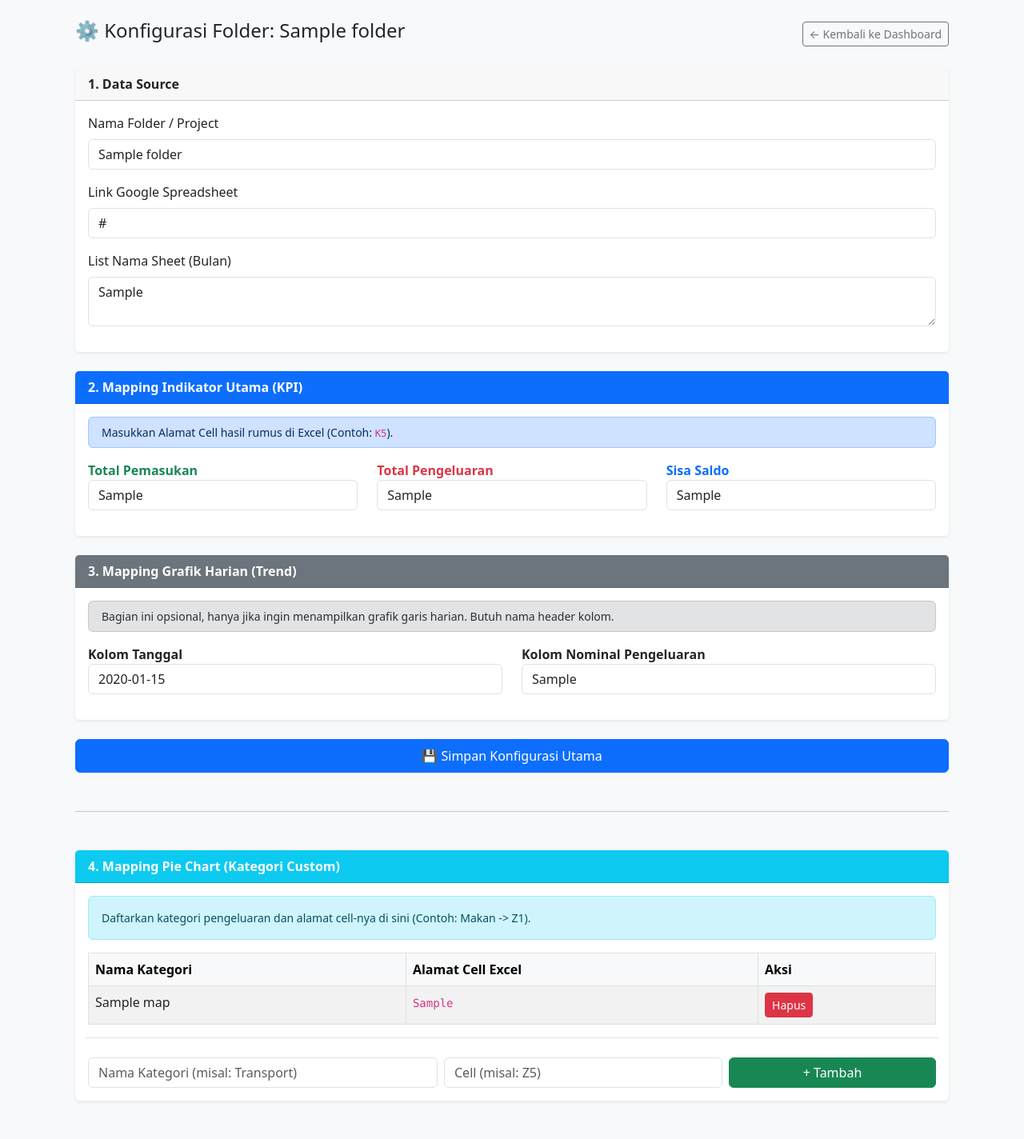
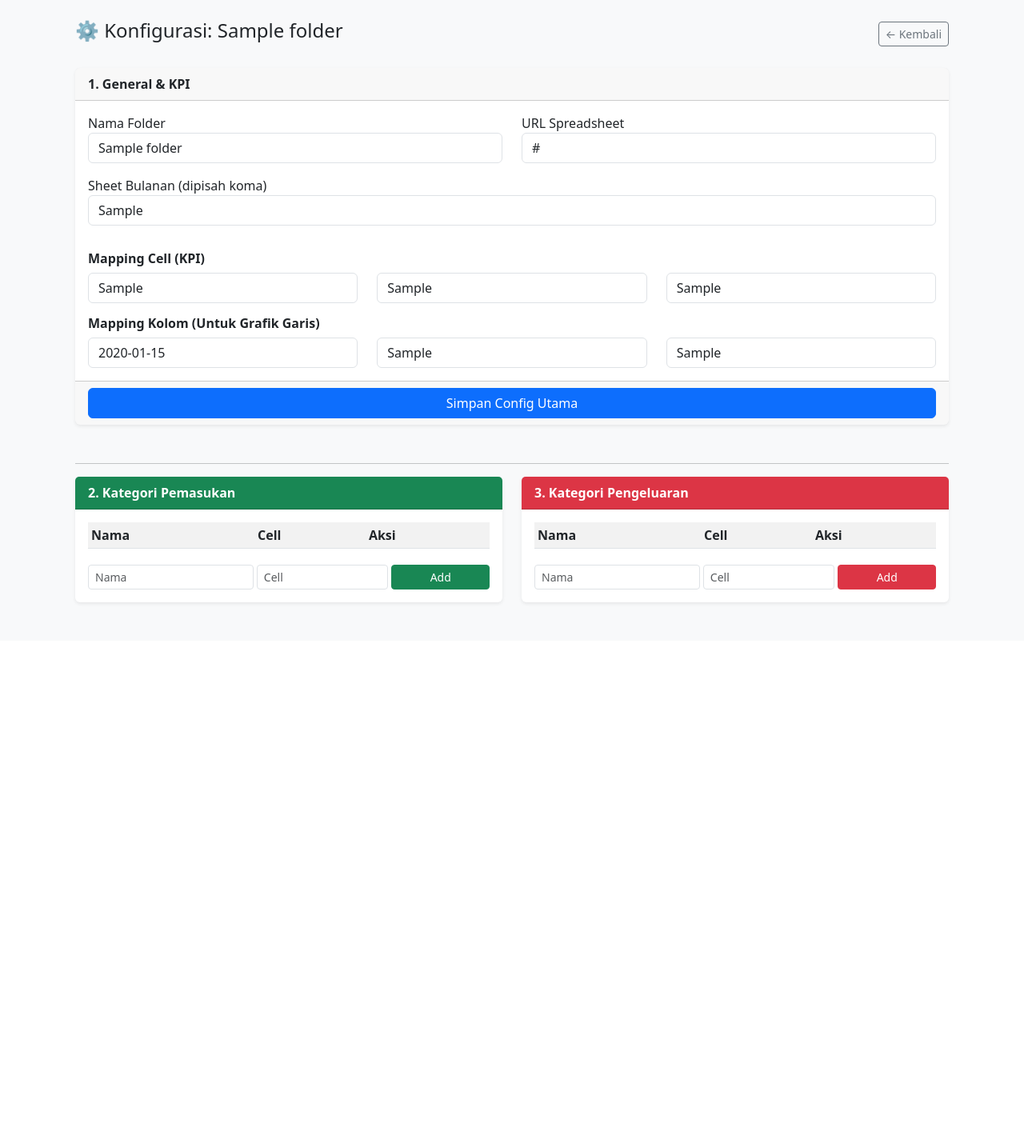
Before and after one commit to esasae023/money-management, a Flask app: page /folder/1/settings in a window 1280 px wide. Shown: the part 56-1480 px from the top of the page at 80% size. After the commit the page ends 812 px from the top, so only its background shows below. Run offline with Flask 3, Linux system fonts and the light colour scheme; a user stored in the database is signed in; tables that the repository leaves empty hold one stand-in row (values such as "Sample post"); lists and menus that the app fills with data are empty.

Commit message:
Add income detail

```diff
--- a/app.py
+++ b/app.py
@@ -26,7 +26,6 @@ login_manager.login_view = 'login'
 def load_user(user_id):
     return User.query.get(int(user_id))
 
-# --- HELPER: KONEKSI GOOGLE SHEET ---
 def get_google_client():
     if not current_user.is_authenticated: return None
     settings = GlobalSettings.query.filter_by(user_id=current_user.id).first()
@@ -44,23 +43,21 @@ def get_google_client():
 
 def fetch_sheet_data(folder, sheet_name):
     client = get_google_client()
-    if not client: return None, {}, {}, "Google Account belum disetting."
+    if not client: return None, {}, {}, {}, "Google Account belum disetting."
 
     try:
         sheet = client.open_by_url(folder.spreadsheet_url)
         worksheet = sheet.worksheet(sheet_name)
         raw_data = worksheet.get_all_values()
 
-        if not raw_data: return None, {}, {}, "Sheet kosong."
+        if not raw_data: return None, {}, {}, {}, "Sheet kosong."
 
-        # Helper: Bersihkan Format Rupiah (Rp 1.000,00 -> 1000.0)
         def clean_indo_number(val):
             try:
                 s = str(val).replace('Rp', '').strip().replace('.', '').replace(',', '.')
                 return float(s) if s else 0
             except: return 0
 
-        # Helper: Ambil Nilai Cell (Z1, K5)
         def get_cell_value(addr):
             try:
                 if not addr: return 0
@@ -69,28 +66,30 @@ def fetch_sheet_data(folder, sheet_name):
                 return clean_indo_number(val)
             except: return 0
 
-        # 1. AMBIL DATA KPI (Income, Expense, Balance)
+        # 1. KPI UTAMA
         summary = {
             'income': f"{get_cell_value(folder.cell_addr_income):,.0f}",
             'expense': f"{get_cell_value(folder.cell_addr_expense):,.0f}",
             'balance': f"{get_cell_value(folder.cell_addr_balance):,.0f}"
         }
 
-        # 2. AMBIL DATA PIE CHART (Dari Mapping Kategori Custom)
-        cat_labels = []
-        cat_data = []
+        # 2. DATA PIE CHART (Dipisah Income & Expense)
+        pie_income = {'labels': [], 'data': []}
+        pie_expense = {'labels': [], 'data': []}
+
         for cat in folder.categories:
             val = get_cell_value(cat.cell_addr)
             if val > 0:
-                cat_labels.append(cat.name)
-                cat_data.append(val)
+                if cat.type == 'income':
+                    pie_income['labels'].append(cat.name)
+                    pie_income['data'].append(val)
+                else:
+                    pie_expense['labels'].append(cat.name)
+                    pie_expense['data'].append(val)
 
-        chart_cat = {
-            'labels': cat_labels,
-            'data': cat_data
-        }
-
-        # 3. AMBIL DATA LINE CHART (Harian) - Masih butuh Pandas untuk tanggal
+        # 3. DATA LINE CHART (Harian)
+        df = pd.DataFrame()
+        # Cari header
         header_index = 0
         found = False
         for i, row in enumerate(raw_data):
@@ -99,26 +98,25 @@ def fetch_sheet_data(folder, sheet_name):
                 found = True
                 break
 
-        df = pd.DataFrame()
         if found and len(raw_data) > header_index + 1:
             df = pd.DataFrame(raw_data[header_index+1:], columns=raw_data[header_index])
-            # Bersihkan kolom expense agar bisa dijumlah per hari
+
+            # Bersihkan angka Pemasukan & Pengeluaran
             if folder.col_expense in df.columns:
                 df[folder.col_expense] = df[folder.col_expense].apply(clean_indo_number)
+            if folder.col_income in df.columns:
+                df[folder.col_income] = df[folder.col_income].apply(clean_indo_number)
+
             df[folder.col_date] = pd.to_datetime(df[folder.col_date], errors='coerce')
 
-        return df, summary, chart_cat, None
+        return df, summary, pie_income, pie_expense, None
 
     except Exception as e:
-        return None, {}, {}, str(e)
+        return None, {}, {}, {}, str(e)
 
 # --- ROUTES ---
-
 @app.route('/')
-def index():
-    if current_user.is_authenticated:
-        return redirect(url_for('home'))
-    return redirect(url_for('login'))
+def index(): return redirect(url_for('login')) if not current_user.is_authenticated else redirect(url_for('home'))
 
 @app.route('/login', methods=['GET', 'POST'])
 def login():
@@ -147,32 +145,26 @@ def home():
 @login_required
 def settings_global():
     if request.method == 'POST':
-        creds_content = request.form['google_creds']
-        encrypted = crypto.encrypt(creds_content)
-
-        setting = GlobalSettings.query.filter_by(user_id=current_user.id).first()
-        if not setting:
-            setting = GlobalSettings(user_id=current_user.id, google_creds_encrypted=encrypted)
-            db.session.add(setting)
+        creds = request.form['google_creds']
+        enc = crypto.encrypt(creds)
+        sett = GlobalSettings.query.filter_by(user_id=current_user.id).first()
+        if not sett:
+            sett = GlobalSettings(user_id=current_user.id, google_creds_encrypted=enc)
+            db.session.add(sett)
         else:
-            setting.google_creds_encrypted = encrypted
-
+            sett.google_creds_encrypted = enc
         db.session.commit()
-        flash('API Key berhasil disimpan!', 'success')
         return redirect(url_for('home'))
     return render_template('settings_global.html')
 
 @app.route('/folder/create', methods=['POST'])
 @login_required
 def create_folder():
-    name = request.form['name']
-    url = request.form['url']
-    new_folder = MonitorFolder(name=name, spreadsheet_url=url, user_id=current_user.id)
+    new_folder = MonitorFolder(name=request.form['name'], spreadsheet_url=request.form['url'], user_id=current_user.id)
     db.session.add(new_folder)
     db.session.commit()
     return redirect(url_for('home'))
 
-# --- ROUTE SETTING FOLDER (UPDATED) ---
 @app.route('/folder/<int:folder_id>/settings', methods=['GET', 'POST'])
 @login_required
 def folder_settings(folder_id):
@@ -180,25 +172,24 @@ def folder_settings(folder_id):
     if folder.user_id != current_user.id: return redirect(url_for('home'))
 
     if request.method == 'POST':
-        # Simpan General & KPI
         folder.name = request.form['name']
         folder.spreadsheet_url = request.form['url']
         folder.sheet_list_str = request.form['sheet_list']
-
         folder.col_date = request.form['col_date']
+        folder.col_income = request.form['col_income']
         folder.col_expense = request.form['col_expense']
-
         folder.cell_addr_income = request.form['cell_addr_income']
         folder.cell_addr_expense = request.form['cell_addr_expense']
         folder.cell_addr_balance = request.form['cell_addr_balance']
-
         db.session.commit()
-        flash('Pengaturan berhasil disimpan.', 'success')
+        flash('Pengaturan tersimpan.', 'success')
         return redirect(url_for('folder_settings', folder_id=folder.id))
 
-    return render_template('settings_folder.html', folder=folder)
+    # Pisahkan kategori untuk ditampilkan di 2 tabel berbeda
+    cats_income = [c for c in folder.categories if c.type == 'income']
+    cats_expense = [c for c in folder.categories if c.type == 'expense']
+    return render_template('settings_folder.html', folder=folder, cats_income=cats_income, cats_expense=cats_expense)
 
-# --- ROUTE TAMBAH KATEGORI (NEW) ---
 @app.route('/folder/<int:folder_id>/category/add', methods=['POST'])
 @login_required
 def add_category(folder_id):
@@ -207,26 +198,24 @@ def add_category(folder_id):
 
     name = request.form.get('cat_name')
     addr = request.form.get('cat_addr')
+    tipe = request.form.get('cat_type') # 'income' atau 'expense'
 
-    if name and addr:
-        new_cat = CategoryMap(folder_id=folder.id, name=name, cell_addr=addr)
+    if name and addr and tipe:
+        new_cat = CategoryMap(folder_id=folder.id, name=name, cell_addr=addr, type=tipe)
         db.session.add(new_cat)
         db.session.commit()
-        flash('Kategori ditambahkan!', 'success')
+        flash(f'Kategori {tipe} ditambahkan!', 'success')
 
     return redirect(url_for('folder_settings', folder_id=folder.id))
 
-# --- ROUTE HAPUS KATEGORI (NEW) ---
 @app.route('/category/delete/<int:cat_id>')
 @login_required
 def delete_category(cat_id):
     cat = CategoryMap.query.get_or_404(cat_id)
     folder = MonitorFolder.query.get(cat.folder_id)
     if folder.user_id != current_user.id: return redirect(url_for('home'))
-
     db.session.delete(cat)
     db.session.commit()
-    flash('Kategori dihapus.', 'warning')
     return redirect(url_for('folder_settings', folder_id=folder.id))
 
 @app.route('/folder/<int:folder_id>/dashboard')
@@ -239,36 +228,46 @@ def dashboard(folder_id):
     selected_month = request.args.get('month', sheet_list[0] if sheet_list else 'Sheet1')
 
     summary = {'income': '0', 'expense': '0', 'balance': '0'}
-    chart_cat = {'labels': [], 'data': []}
-    chart_daily = {'labels': [], 'data': []}
+    pie_income = {'labels': [], 'data': []}
+    pie_expense = {'labels': [], 'data': []}
+    chart_trend = {'labels': [], 'income': [], 'expense': []}
     error_msg = None
 
-    # Fetch Data Baru (Return 4 variabel)
-    df, summary_data, chart_data, error = fetch_sheet_data(folder, selected_month)
+    # Fetch Data (Sekarang return 5 variable)
+    df, sum_data, p_inc, p_exp, err = fetch_sheet_data(folder, selected_month)
 
-    if summary_data: summary = summary_data
-    if chart_data: chart_cat = chart_data # Chart Pie diambil dari hasil cell mapping
-    if error: error_msg = error
+    if sum_data: summary = sum_data
+    if p_inc: pie_income = p_inc
+    if p_exp: pie_expense = p_exp
+    if err: error_msg = err
 
-    # Logic Line Chart (Harian) tetap pakai Pandas
+    # Logic Line Chart (Gabungan Pemasukan & Pengeluaran)
     if df is not None and not df.empty:
         try:
-            if folder.col_date in df.columns and folder.col_expense in df.columns:
-                daily = df.groupby(df[folder.col_date].dt.date)[folder.col_expense].sum().reset_index()
-                chart_daily = {
-                    'labels': daily[folder.col_date].astype(str).tolist(),
-                    'data': daily[folder.col_expense].tolist()
-                }
+            # Group by Tanggal
+            grp = df.groupby(df[folder.col_date].dt.date).sum(numeric_only=True).reset_index()
+
+            chart_trend['labels'] = grp[folder.col_date].astype(str).tolist()
+            # Cek kolom ada atau tidak, kalau tidak isi 0
+            if folder.col_income in grp.columns:
+                chart_trend['income'] = grp[folder.col_income].tolist()
+            else:
+                chart_trend['income'] = [0] * len(chart_trend['labels'])
+
+            if folder.col_expense in grp.columns:
+                chart_trend['expense'] = grp[folder.col_expense].tolist()
+            else:
+                chart_trend['expense'] = [0] * len(chart_trend['labels'])
+
         except Exception as e:
-            pass # Ignore chart error if summary is fine
+            pass
 
     return render_template('dashboard.html',
-                           folder=folder,
-                           sheet_list=sheet_list,
-                           selected_month=selected_month,
+                           folder=folder, sheet_list=sheet_list, selected_month=selected_month,
                            summary=summary,
-                           chart_daily=chart_daily,
-                           chart_cat=chart_cat,
+                           chart_trend=chart_trend,
+                           pie_income=pie_income,
+                           pie_expense=pie_expense,
                            error_msg=error_msg)
 
 if __name__ == '__main__':
--- a/templates/settings_folder.html
+++ b/templates/settings_folder.html
@@ -3,128 +3,96 @@
 {% block content %}
 <div class="container pb-5">
     <div class="d-flex justify-content-between align-items-center mb-4">
-        <h4>⚙️ Konfigurasi Folder: {{ folder.name }}</h4>
-        <a href="{{ url_for('dashboard', folder_id=folder.id) }}" class="btn btn-outline-secondary btn-sm">
-            ← Kembali ke Dashboard
-        </a>
+        <h4>⚙️ Konfigurasi: {{ folder.name }}</h4>
+        <a href="{{ url_for('dashboard', folder_id=folder.id) }}" class="btn btn-outline-secondary btn-sm">← Kembali</a>
     </div>
 
     <form method="POST" class="mb-5">
+        <div class="card mb-4 shadow-sm">
+            <div class="card-header fw-bold">1. General & KPI</div>
+            <div class="card-body">
+                <div class="row">
+                    <div class="col-md-6 mb-3">
+                        <label>Nama Folder</label>
+                        <input type="text" name="name" class="form-control" value="{{ folder.name }}" required>
+                    </div>
+                    <div class="col-md-6 mb-3">
+                        <label>URL Spreadsheet</label>
+                        <input type="url" name="url" class="form-control" value="{{ folder.spreadsheet_url }}" required>
+                    </div>
+                    <div class="col-12 mb-3">
+                        <label>Sheet Bulanan (dipisah koma)</label>
+                        <input type="text" name="sheet_list" class="form-control" value="{{ folder.sheet_list_str }}">
+                    </div>
+                </div>
 
-        <div class="card mb-4 shadow-sm">
-            <div class="card-header fw-bold">1. Data Source</div>
-            <div class="card-body">
-                <div class="mb-3">
-                    <label class="form-label">Nama Folder / Project</label>
-                    <input type="text" name="name" class="form-control" value="{{ folder.name }}" required>
+                <h6 class="mt-3 fw-bold">Mapping Cell (KPI)</h6>
+                <div class="row">
+                    <div class="col-md-4"><input type="text" name="cell_addr_income" class="form-control" value="{{ folder.cell_addr_income }}" placeholder="Cell Pemasukan (K1)"></div>
+                    <div class="col-md-4"><input type="text" name="cell_addr_expense" class="form-control" value="{{ folder.cell_addr_expense }}" placeholder="Cell Pengeluaran (K2)"></div>
+                    <div class="col-md-4"><input type="text" name="cell_addr_balance" class="form-control" value="{{ folder.cell_addr_balance }}" placeholder="Cell Saldo (K3)"></div>
                 </div>
-                <div class="mb-3">
-                    <label class="form-label">Link Google Spreadsheet</label>
-                    <input type="url" name="url" class="form-control" value="{{ folder.spreadsheet_url }}" required>
+
+                <h6 class="mt-3 fw-bold">Mapping Kolom (Untuk Grafik Garis)</h6>
+                <div class="row">
+                    <div class="col-md-4"><input type="text" name="col_date" class="form-control" value="{{ folder.col_date }}" placeholder="Header Tanggal"></div>
+                    <div class="col-md-4"><input type="text" name="col_income" class="form-control" value="{{ folder.col_income }}" placeholder="Header Nominal Masuk"></div>
+                    <div class="col-md-4"><input type="text" name="col_expense" class="form-control" value="{{ folder.col_expense }}" placeholder="Header Nominal Keluar"></div>
                 </div>
-                <div class="mb-3">
-                    <label class="form-label">List Nama Sheet (Bulan)</label>
-                    <textarea name="sheet_list" class="form-control" rows="2">{{ folder.sheet_list_str }}</textarea>
+            </div>
+            <div class="card-footer">
+                <button type="submit" class="btn btn-primary w-100">Simpan Config Utama</button>
+            </div>
+        </div>
+    </form>
+
+    <hr>
+
+    <div class="row">
+        <div class="col-md-6">
+            <div class="card border-success h-100">
+                <div class="card-header bg-success text-white fw-bold">2. Kategori Pemasukan</div>
+                <div class="card-body">
+                    <table class="table table-sm table-striped">
+                        <tr><th>Nama</th><th>Cell</th><th>Aksi</th></tr>
+                        {% for cat in cats_income %}
+                        <tr>
+                            <td>{{ cat.name }}</td><td>{{ cat.cell_addr }}</td>
+                            <td><a href="{{ url_for('delete_category', cat_id=cat.id) }}" class="text-danger">Hapus</a></td>
+                        </tr>
+                        {% endfor %}
+                    </table>
+                    <form action="{{ url_for('add_category', folder_id=folder.id) }}" method="POST" class="row g-1 mt-2">
+                        <input type="hidden" name="cat_type" value="income">
+                        <div class="col-5"><input type="text" name="cat_name" class="form-control form-control-sm" placeholder="Nama" required></div>
+                        <div class="col-4"><input type="text" name="cat_addr" class="form-control form-control-sm" placeholder="Cell" required></div>
+                        <div class="col-3"><button class="btn btn-sm btn-success w-100">Add</button></div>
+                    </form>
                 </div>
             </div>
         </div>
 
-        <div class="card mb-4 border-primary shadow-sm">
-            <div class="card-header bg-primary text-white fw-bold">
-                2. Mapping Indikator Utama (KPI)
-            </div>
-            <div class="card-body">
-                <div class="alert alert-primary py-2 small">
-                    <i class="bi bi-info-circle"></i> Masukkan Alamat Cell hasil rumus di Excel (Contoh: <code>K5</code>).
-                </div>
-                <div class="row">
-                    <div class="col-md-4 mb-3">
-                        <label class="fw-bold text-success">Total Pemasukan</label>
-                        <input type="text" name="cell_addr_income" class="form-control" value="{{ folder.cell_addr_income }}" placeholder="K1">
-                    </div>
-                    <div class="col-md-4 mb-3">
-                        <label class="fw-bold text-danger">Total Pengeluaran</label>
-                        <input type="text" name="cell_addr_expense" class="form-control" value="{{ folder.cell_addr_expense }}" placeholder="K2">
-                    </div>
-                    <div class="col-md-4 mb-3">
-                        <label class="fw-bold text-primary">Sisa Saldo</label>
-                        <input type="text" name="cell_addr_balance" class="form-control" value="{{ folder.cell_addr_balance }}" placeholder="K3">
-                    </div>
+        <div class="col-md-6">
+            <div class="card border-danger h-100">
+                <div class="card-header bg-danger text-white fw-bold">3. Kategori Pengeluaran</div>
+                <div class="card-body">
+                    <table class="table table-sm table-striped">
+                        <tr><th>Nama</th><th>Cell</th><th>Aksi</th></tr>
+                        {% for cat in cats_expense %}
+                        <tr>
+                            <td>{{ cat.name }}</td><td>{{ cat.cell_addr }}</td>
+                            <td><a href="{{ url_for('delete_category', cat_id=cat.id) }}" class="text-danger">Hapus</a></td>
+                        </tr>
+                        {% endfor %}
+                    </table>
+                    <form action="{{ url_for('add_category', folder_id=folder.id) }}" method="POST" class="row g-1 mt-2">
+                        <input type="hidden" name="cat_type" value="expense">
+                        <div class="col-5"><input type="text" name="cat_name" class="form-control form-control-sm" placeholder="Nama" required></div>
+                        <div class="col-4"><input type="text" name="cat_addr" class="form-control form-control-sm" placeholder="Cell" required></div>
+                        <div class="col-3"><button class="btn btn-sm btn-danger w-100">Add</button></div>
+                    </form>
                 </div>
             </div>
-        </div>
-
-        <div class="card mb-4 border-secondary shadow-sm">
-            <div class="card-header bg-secondary text-white fw-bold">
-                3. Mapping Grafik Harian (Trend)
-            </div>
-            <div class="card-body">
-                <div class="alert alert-secondary py-2 small">
-                    Bagian ini opsional, hanya jika ingin menampilkan grafik garis harian. Butuh nama header kolom.
-                </div>
-                <div class="row">
-                    <div class="col-md-6 mb-3">
-                        <label class="fw-bold">Kolom Tanggal</label>
-                        <input type="text" name="col_date" class="form-control" value="{{ folder.col_date }}" placeholder="Timestamp">
-                    </div>
-                    <div class="col-md-6 mb-3">
-                        <label class="fw-bold">Kolom Nominal Pengeluaran</label>
-                        <input type="text" name="col_expense" class="form-control" value="{{ folder.col_expense }}" placeholder="Nominal Pengeluaran">
-                    </div>
-                </div>
-            </div>
-        </div>
-
-        <button type="submit" class="btn btn-primary w-100 py-2">💾 Simpan Konfigurasi Utama</button>
-    </form>
-
-    <hr class="my-5">
-
-    <div class="card border-info shadow-sm">
-        <div class="card-header bg-info text-white fw-bold">
-            4. Mapping Pie Chart (Kategori Custom)
-        </div>
-        <div class="card-body">
-            <div class="alert alert-info small">
-                Daftarkan kategori pengeluaran dan alamat cell-nya di sini (Contoh: Makan -> Z1).
-            </div>
-
-            <table class="table table-bordered table-striped">
-                <thead class="table-light">
-                    <tr>
-                        <th>Nama Kategori</th>
-                        <th>Alamat Cell Excel</th>
-                        <th>Aksi</th>
-                    </tr>
-                </thead>
-                <tbody>
-                    {% for cat in folder.categories %}
-                    <tr>
-                        <td>{{ cat.name }}</td>
-                        <td><code>{{ cat.cell_addr }}</code></td>
-                        <td>
-                            <a href="{{ url_for('delete_category', cat_id=cat.id) }}"
-                               class="btn btn-danger btn-sm"
-                               onclick="return confirm('Hapus?')">Hapus</a>
-                        </td>
-                    </tr>
-                    {% else %}
-                    <tr><td colspan="3" class="text-center text-muted">Belum ada kategori.</td></tr>
-                    {% endfor %}
-                </tbody>
-            </table>
-
-            <form action="{{ url_for('add_category', folder_id=folder.id) }}" method="POST" class="row g-2 mt-3 pt-3 border-top">
-                <div class="col-md-5">
-                    <input type="text" name="cat_name" class="form-control" placeholder="Nama Kategori (misal: Transport)" required>
-                </div>
-                <div class="col-md-4">
-                    <input type="text" name="cat_addr" class="form-control" placeholder="Cell (misal: Z5)" required>
-                </div>
-                <div class="col-md-3">
-                    <button type="submit" class="btn btn-success w-100">+ Tambah</button>
-                </div>
-            </form>
         </div>
     </div>
 </div>
```
Also changed, not shown: models.py (+11 -11 lines), templates/dashboard.html (+86 -66 lines).
